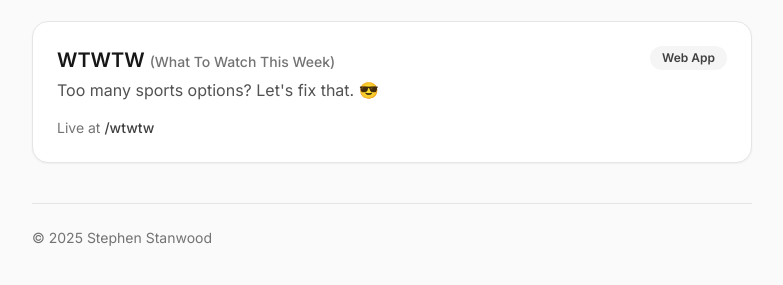
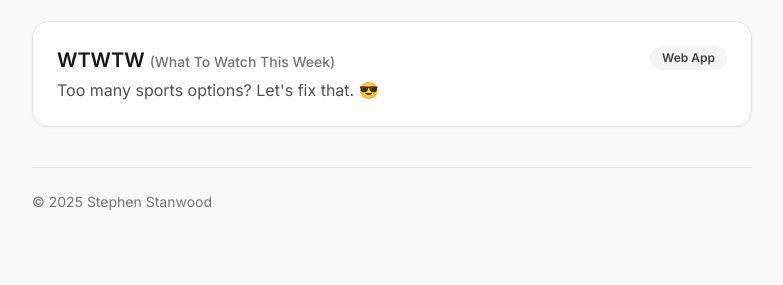
Before and after one commit to stephenstanwood/portfolio, a plain HTML site: page index.html in a window 1280 px wide. Shown: the part 123-408 px from the top of the page, without its empty margins (248-1031 px from the left). Drawn offline with nearby package versions, Linux system fonts and the light colour scheme.

Commit message:
Homepage edits

```diff
--- a/index.html
+++ b/index.html
@@ -42,10 +42,6 @@
             </div>
             <div class="shrink-0 rounded-full px-3 py-1 text-xs font-semibold bg-neutral-100 text-neutral-700">Web App</div>
           </div>
-          <div class="mt-4 flex items-center gap-3 text-sm text-neutral-500">
-            <span>Live at <span class="font-medium text-neutral-700">/wtwtw</span></span>
-
-          </div>
         </a>
 
         <!-- Add more projects by duplicating the block above -->
```
